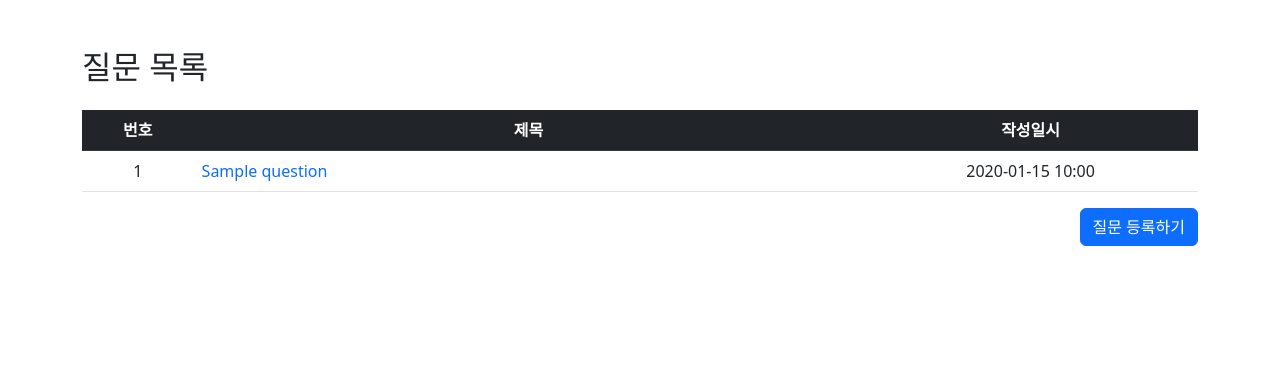
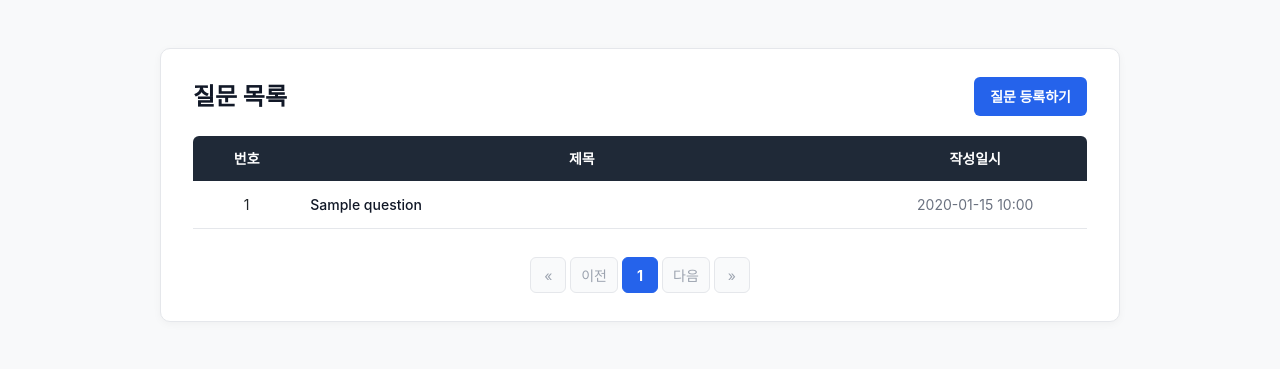
Before and after one commit to gyojincompany/springboot_sbb_project-20261117, a Spring Boot app: page /question/list in a window 1280 px wide. Shown: the top 369 px of the page. Run offline with Spring Boot 4, Linux system fonts and the light colour scheme; tables that the repository leaves empty hold one stand-in row (values such as "Sample post"); some libraries are stand-ins or nearby versions.

Commit message:
질문 목록 게시판 리스트 페이징 처리 완료

```diff
--- a/src/main/java/com/gyojincompany/sbb/controller/QuestionController.java
+++ b/src/main/java/com/gyojincompany/sbb/controller/QuestionController.java
@@ -4,6 +4,7 @@ import java.util.ArrayList;
 import java.util.List;
 
 import org.springframework.beans.factory.annotation.Autowired;
+import org.springframework.data.domain.Page;
 import org.springframework.stereotype.Controller;
 import org.springframework.ui.Model;
 import org.springframework.validation.BindingResult;
@@ -33,14 +34,14 @@ public class QuestionController {
 		return "index";
 	}
 
-	@GetMapping("/list") //모든 질문 목록 요청
-	public String list(Model model) {
+	@GetMapping("/list") //모든 질문 목록 요청->question/list?page=3
+	public String list(Model model,@RequestParam(value = "page", defaultValue = "0") int page) {
 
-		//모든 질문 리스트 가져오기
-		List<QuestionDto> questionList = questionService.getQuestionList();
+		//사용자가 클릭한 페이지 번호에 해당하는 질문 리스트 가져오기(질문 10개 씩)
+		Page<Question> pageList = questionService.getQuestionList(page);
 
 		//model 객체에 질문리스트 List 객체 전송해주기
-		model.addAttribute("questionList", questionList);
+		model.addAttribute("questionList", pageList);
 
 		return "question_list"; //.html은 쓰지 않음
 	}
--- a/src/main/java/com/gyojincompany/sbb/repository/QuestionRepository.java
+++ b/src/main/java/com/gyojincompany/sbb/repository/QuestionRepository.java
@@ -1,5 +1,7 @@
 package com.gyojincompany.sbb.repository;
 
+import org.springframework.data.domain.Page;
+import org.springframework.data.domain.Pageable;
 import org.springframework.data.jpa.repository.JpaRepository;
 
 import com.gyojincompany.sbb.entity.Question;
@@ -29,4 +31,8 @@ public interface QuestionRepository extends JpaRepository<Question, Integer>{
 	//delete from question where subject like ?;
 	void deleteBySubjectLike(String keyword);
 
+	//페이징 처리 후 질문글 목록 불러오기 메소드
+	Page<Question> findAll(Pageable pageable);
+	//pageable->사용자가 클릭한 페이지 번호, 한 페이지당 보여질 질문글의 갯수
+
 }
--- /dev/null
+++ b/src/main/resources/static/css/question-list.css
@@ -0,0 +1,225 @@
+@charset "UTF-8";
+
+* {
+    box-sizing: border-box;
+}
+
+body {
+    margin: 0;
+    padding: 0;
+    font-family: -apple-system, BlinkMacSystemFont, "Segoe UI", Roboto, "Noto Sans KR", sans-serif;
+    background-color: #f8f9fa;
+    color: #212529;
+    line-height: 1.5;
+}
+
+.board-container {
+    max-width: 960px;
+    margin: 48px auto;
+    padding: 28px 32px;
+    background-color: #ffffff;
+    border: 1px solid #e5e7eb;
+    border-radius: 10px;
+    box-shadow: 0 2px 8px rgba(0, 0, 0, 0.04);
+}
+
+.board-header {
+    display: flex;
+    justify-content: space-between;
+    align-items: center;
+    margin-bottom: 20px;
+}
+
+.board-title {
+    margin: 0;
+    font-size: 24px;
+    font-weight: 700;
+    color: #111827;
+}
+
+/* 버튼 스타일 */
+.btn-primary {
+    display: inline-block;
+    padding: 9px 16px;
+    background-color: #2563eb;
+    color: #ffffff;
+    font-size: 14px;
+    font-weight: 600;
+    text-decoration: none;
+    border-radius: 6px;
+    transition: background-color 0.2s ease;
+}
+
+.btn-primary:hover {
+    background-color: #1d4ed8;
+}
+
+/* 게시판 테이블 */
+.board-table {
+    width: 100%;
+    border-collapse: collapse;
+    table-layout: fixed;
+}
+
+.board-table thead th {
+    background-color: #1f2937;
+    color: #ffffff;
+    font-weight: 600;
+    font-size: 14px;
+    padding: 12px 10px;
+    text-align: center;
+}
+
+.board-table thead th:first-child {
+    border-top-left-radius: 6px;
+}
+
+.board-table thead th:last-child {
+    border-top-right-radius: 6px;
+}
+
+.col-no {
+    width: 12%;
+}
+
+.col-subject {
+    width: 63%;
+}
+
+.col-date {
+    width: 25%;
+}
+
+.board-table tbody tr {
+    border-bottom: 1px solid #e5e7eb;
+    transition: background-color 0.15s ease;
+}
+
+.board-table tbody tr:hover {
+    background-color: #f3f4f6;
+}
+
+.board-table tbody td {
+    padding: 13px 10px;
+    font-size: 14px;
+    vertical-align: middle;
+}
+
+.text-center {
+    text-align: center;
+}
+
+.text-left {
+    text-align: left;
+}
+
+.question-link {
+    display: block;
+    color: #111827;
+    text-decoration: none;
+    font-weight: 500;
+    white-space: nowrap;
+    overflow: hidden;
+    text-overflow: ellipsis;
+}
+
+.question-link:hover {
+    color: #2563eb;
+    text-decoration: underline;
+}
+
+.date-text {
+    color: #6b7280;
+    font-size: 13px;
+}
+
+.empty-row {
+    text-align: center;
+    padding: 36px 12px !important;
+    color: #6b7280;
+}
+
+/* 페이징 스타일 */
+.pagination-wrapper {
+    margin-top: 28px;
+    display: flex;
+    justify-content: center;
+}
+
+.pagination {
+    list-style: none;
+    display: flex;
+    flex-wrap: wrap;
+    gap: 4px;
+    margin: 0;
+    padding: 0;
+}
+
+.page-item .page-link {
+    display: inline-flex;
+    align-items: center;
+    justify-content: center;
+    min-width: 36px;
+    height: 36px;
+    padding: 0 10px;
+    font-size: 14px;
+    color: #374151;
+    background-color: #ffffff;
+    border: 1px solid #d1d5db;
+    border-radius: 6px;
+    text-decoration: none;
+    transition: all 0.15s ease;
+}
+
+.page-item:not(.disabled):not(.active) .page-link:hover {
+    background-color: #f3f4f6;
+    border-color: #9ca3af;
+    color: #111827;
+}
+
+.page-item.active .page-link {
+    background-color: #2563eb;
+    border-color: #2563eb;
+    color: #ffffff;
+    font-weight: 700;
+}
+
+.page-item.disabled .page-link {
+    color: #9ca3af;
+    background-color: #f9fafb;
+    border-color: #e5e7eb;
+    cursor: default;
+    pointer-events: none;
+}
+
+/* 반응형 처리 */
+@media (max-width: 640px) {
+    .board-container {
+        margin: 16px;
+        padding: 18px 14px;
+    }
+
+    .col-no {
+        width: 15%;
+    }
+
+    .col-subject {
+        width: 55%;
+    }
+
+    .col-date {
+        width: 30%;
+    }
+
+    .board-table tbody td {
+        padding: 11px 6px;
+        font-size: 13px;
+    }
+
+    .page-item .page-link {
+        min-width: 30px;
+        height: 30px;
+        padding: 0 6px;
+        font-size: 12px;
+    }
+}
--- a/src/main/resources/templates/question_list.html
+++ b/src/main/resources/templates/question_list.html
@@ -2,50 +2,106 @@
 <html lang="ko" xmlns:th="http://www.thymeleaf.org">
 <head>
     <meta charset="UTF-8">
+    <meta name="viewport" content="width=device-width, initial-scale=1.0">
     <title>질문 목록 게시판</title>
-    <!-- 디자인을 위해 Bootstrap 5 CDN을 포함했습니다 -->
-    <link rel="stylesheet" href="https://cdn.jsdelivr.net/npm/bootstrap@5.3.0/dist/css/bootstrap.min.css">
+    <!-- 분리된 일반 CSS 파일 연결 -->
+    <link rel="stylesheet" th:href="@{/css/question-list.css}">
 </head>
 <body>
-    <div class="container my-5">
-        <h2 class="mb-4">질문 목록</h2>
+    <div class="board-container">
+        <div class="board-header">
+            <h2 class="board-title">질문 목록</h2>
+            <a th:href="@{/question/create}" class="btn-primary">질문 등록하기</a>
+        </div>
 
-        <table class="table table-hover">
-            <thead class="table-dark text-center">
+        <table class="board-table">
+            <thead>
                 <tr>
-                    <th style="width: 10%;">번호</th>
-                    <th style="width: 60%;">제목</th>
-                    <th style="width: 30%;">작성일시</th>
+                    <th class="col-no">번호</th>
+                    <th class="col-subject">제목</th>
+                    <th class="col-date">작성일시</th>
                 </tr>
             </thead>
             <tbody>
                 <!-- 질문 목록이 비어있는 경우 -->
-                <tr th:if="${#lists.isEmpty(questionList)}">
-                    <td colspan="3" class="text-center py-4 text-muted">
+                <tr th:if="${questionList.isEmpty()}">
+                    <td colspan="3" class="empty-row">
                         등록된 질문이 없습니다.
                     </td>
                 </tr>
 
-                <!-- 질문 목록을 순회하며 출력 -->
-                <tr class="text-center" th:each="question, loop : ${questionList}">
-                    <!-- 번호 (1부터 시작하려면 loop.count, 역순이 필요하면 loop.index 등을 활용) -->
-                    <td th:text="${loop.count}">1</td>
-
-                    <!-- 제목 (상세보기 링크 포함) -->
-                    <td class="text-start">
-                        <a th:href="@{|/question/detail/${question.id}|}" th:text="${question.subject}" class="text-decoration-none">제목</a>
+                <!-- 질문 목록 순회 출력 (내림차순 번호: 최근 글이 가장 큰 번호) -->
+                <tr th:each="question, loop : ${questionList}">
+                    <td class="text-center"
+                        th:text="${questionList.totalElements - (questionList.number * questionList.size) - loop.index}">
+                        1
                     </td>
-
-                    <!-- 작성일시 (LocalDateTime 타입 포맷팅 예시) -->
-                    <td th:text="${#temporals.format(question.createDate, 'yyyy-MM-dd HH:mm')}">2026-06-07 12:00</td>
+                    <td class="text-left">
+                        <a th:href="@{|/question/detail/${question.id}|}"
+                           th:text="${question.subject}"
+                           class="question-link">
+                            제목
+                        </a>
+                    </td>
+                    <td class="text-center date-text"
+                        th:text="${#temporals.format(question.createDate, 'yyyy-MM-dd HH:mm')}">
+                        2026-06-07 12:00
+                    </td>
                 </tr>
             </tbody>
         </table>
 
-        <!-- 질문 등록 버튼 -->
-        <div class="text-end mt-3">
-            <a th:href="@{/question/create}" class="btn btn-primary">질문 등록하기</a>
-        </div>
+        <!-- 페이징 영역 (페이지가 1개 이상일 때만 표시, 최대 10개 페이지 번호 노출) -->
+        <nav class="pagination-wrapper" aria-label="페이지 네비게이션"
+             th:if="${!questionList.isEmpty()}"
+             th:with="blockSize=10,
+                      startPage=${(questionList.number / blockSize) * blockSize},
+                      tempEnd=${startPage + blockSize - 1},
+                      endPage=${questionList.totalPages == 0 ? 0 : (tempEnd >= questionList.totalPages ? questionList.totalPages - 1 : tempEnd)}">
+
+            <ul class="pagination">
+                <!-- 이전 블록(10페이지 전) 이동 버튼 -->
+                <li class="page-item" th:classappend="${startPage == 0} ? 'disabled'">
+                    <a class="page-link"
+                       th:if="${startPage > 0}"
+                       th:href="@{|?page=${startPage - 1}|}">&laquo;</a>
+                    <span class="page-link" th:unless="${startPage > 0}">&laquo;</span>
+                </li>
+
+                <!-- 이전 페이지 버튼 -->
+                <li class="page-item" th:classappend="${!questionList.hasPrevious()} ? 'disabled'">
+                    <a class="page-link"
+                       th:if="${questionList.hasPrevious()}"
+                       th:href="@{|?page=${questionList.number - 1}|}">이전</a>
+                    <span class="page-link" th:unless="${questionList.hasPrevious()}">이전</span>
+                </li>
+
+                <!-- 페이지 번호 링크 (최대 10개) -->
+                <li class="page-item"
+                    th:each="pageNum : ${#numbers.sequence(startPage, endPage)}"
+                    th:classappend="${pageNum == questionList.number} ? 'active'">
+                    <a class="page-link"
+                       th:href="@{|?page=${pageNum}|}"
+                       th:text="${pageNum + 1}">1</a>
+                </li>
+
+                <!-- 다음 페이지 버튼 -->
+                <li class="page-item" th:classappend="${!questionList.hasNext()} ? 'disabled'">
+                    <a class="page-link"
+                       th:if="${questionList.hasNext()}"
+                       th:href="@{|?page=${questionList.number + 1}|}">다음</a>
+                    <span class="page-link" th:unless="${questionList.hasNext()}">다음</span>
+                </li>
+
+                <!-- 다음 블록(10페이지 후) 이동 버튼 -->
+                <li class="page-item" th:classappend="${endPage >= questionList.totalPages - 1} ? 'disabled'">
+                    <a class="page-link"
+                       th:if="${endPage < questionList.totalPages - 1}"
+                       th:href="@{|?page=${endPage + 1}|}">&raquo;</a>
+                    <span class="page-link" th:unless="${endPage < questionList.totalPages - 1}">&raquo;</span>
+                </li>
+            </ul>
+        </nav>
     </div>
 </body>
 </html>
```
Also changed, not shown: src/main/java/com/gyojincompany/sbb/service/QuestionService.java (+10 -13 lines), 1 other file.
